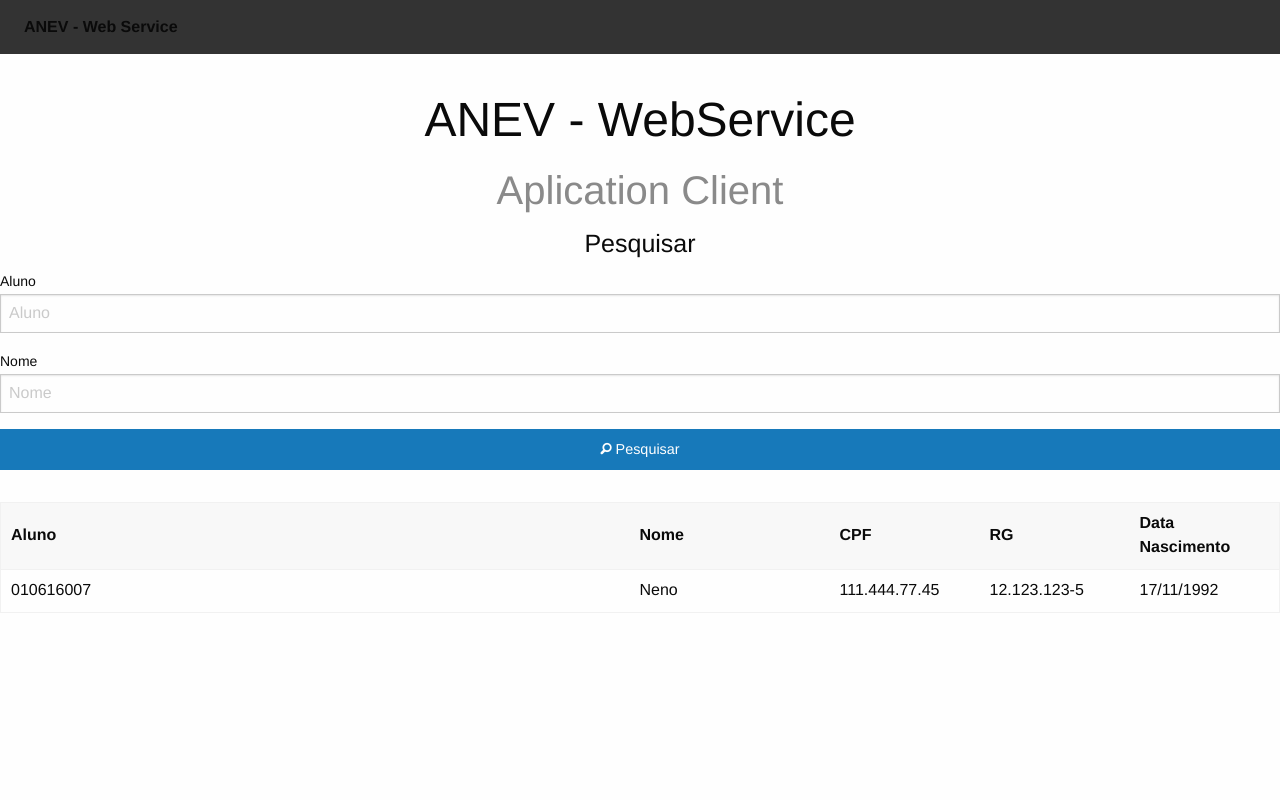
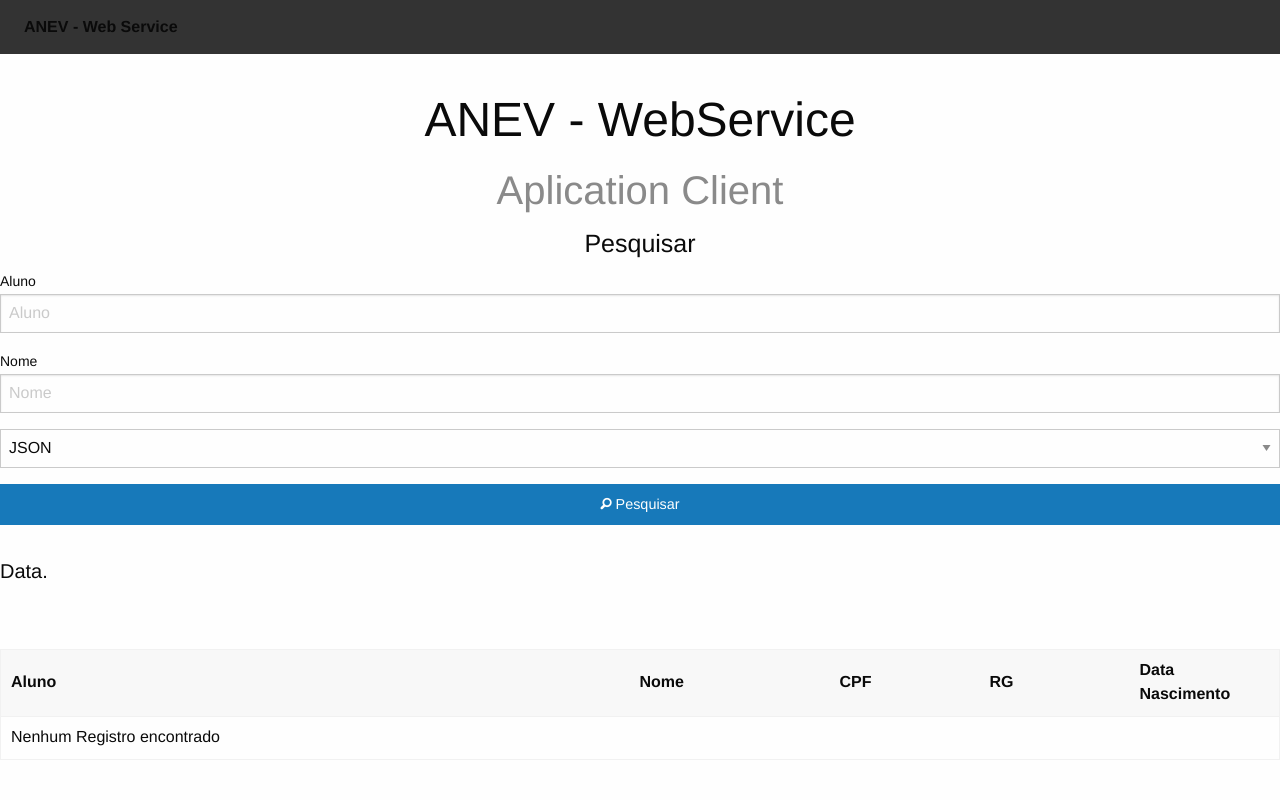
Before and after one commit to nenodias/anev-webservice, a Bottle app: page / in a window 1280 px wide. Run offline with Bottle, Linux system fonts and the light colour scheme; some libraries are stand-ins or nearby versions.

Commit message:
Atualizando client basico com angular e JS para JSON

```diff
--- /dev/null
+++ b/static/js/app-config.js
@@ -0,0 +1,7 @@
+(function() {
+    'use strict';
+    angular.module("app")
+    .config(function($interpolateProvider){
+        $interpolateProvider.startSymbol('({').endSymbol('})');
+    });
+ })();
--- /dev/null
+++ b/static/js/app.js
@@ -0,0 +1,4 @@
+(function() {
+    'use strict';
+    angular.module("app", []);
+ })();
--- /dev/null
+++ b/static/js/home_controller.js
@@ -0,0 +1,30 @@
+(function() {
+    'use strict';
+    angular.module('app')
+    .controller('HomeController', ['$scope', '$http', function($scope, $http) {
+        $scope.aluno = null;
+        $scope.nome =  null;
+        var JSON = { id: 1, name: 'JSON' };
+        var XML = { id: 2, name: 'XML' };
+        $scope.items = [ JSON, XML ];
+   		$scope.formato = JSON;
+   		$scope.registros = [];
+
+   		$scope.pesquisar = function(){
+   			var filtros = '';
+   			if($scope.aluno != null){
+   				filtros += '&aluno=' + $scope.aluno;
+   			}
+   			if($scope.nome != null){
+   				filtros += '&nome=' + $scope.nome;
+   			}
+   			$http.get('alunos?format=' + $scope.formato.name + filtros)
+   			.then(function(response){
+   				var retorno = response.data;
+   				$scope.registros = retorno.alunos;
+   				console.log(retorno.alunos)
+   			});
+   		};
+    }])
+    ;
+ })();
--- a/template/index.html
+++ b/template/index.html
@@ -2,14 +2,26 @@
 <html class="no-js" lang="en">
    <head>
       <meta charset="utf-8"/>
+      <meta http-equiv="X-UA-Compatible" content="IE=edge">
       <meta name="viewport" content="width=device-width, initial-scale=1.0"/>
       <title>ANEV - Web Service</title>
+      <!-- Foundation Css -->
       <link rel="stylesheet" href="http://dhbhdrzi4tiry.cloudfront.net/cdn/sites/foundation.min.css">
+      <!-- Estilo -->
       <link rel="stylesheet" href="static/css/style.css">
+      <!-- Ícones -->
       <link rel="stylesheet" href="static/css/fonts/foundation-icons.css">
+      <!-- JQuery -->
+      <script src="https://code.jquery.com/jquery-2.2.3.js" integrity="sha256-laXWtGydpwqJ8JA+X9x2miwmaiKhn8tVmOVEigRNtP4=" crossorigin="anonymous"></script>
+      <!-- Angular -->
+      <script type="text/javascript" src="https://code.angularjs.org/1.5.5/angular.js"></script>
+      <!-- App -->
+      <script type="text/javascript" src="static/js/app.js"></script>
+      <script type="text/javascript" src="static/js/app-config.js"></script>
+      <script type="text/javascript" src="static/js/home_controller.js"></script>
    </head>
-   <body>
-      <div class="off-canvas-wrapper">
+   <body ng-app="app">
+      <div class="off-canvas-wrapper" ng-controller="HomeController">
          <div class="off-canvas-wrapper-inner" data-off-canvas-wrapper>
             <!-- off-canvas title bar for 'small' screen -->
             <div class="title-bar" data-responsive-toggle="widemenu" data-hide-for="medium">
@@ -39,19 +51,27 @@
                     <div class="large">
                         <h4 class="text-center">Pesquisar</h4>
                         <label>Aluno
-                        <input type="text" placeholder="Aluno">
+                        <input type="number" ng-model="aluno" placeholder="Aluno">
                         </label>
                         <label>Nome
-                        <input type="text" placeholder="Nome">
+                        <input type="text" ng-model="nome" placeholder="Nome">
                         </label>
+                        <select ng-model="formato" ng-options="item as item.name for item in items"></select>
                         <p>
-                            <a type="submit" class="button expanded">
+                            <a type="submit" class="button expanded" ng-click="pesquisar()">
                                 <i class="fi-magnifying-glass foundicon-magnifying-glass"></i>
                                 Pesquisar
                             </a>
                         </p>
                     </div>
                 </form>
+               </div>
+               <div class="row column">
+                <div class="panel">
+                  <h5>Data.</h5>
+                  <pre id="data">
+                  </pre>
+                </div>
                </div>
                <div class="row column">
                 <table id="tabela">
@@ -65,12 +85,15 @@
                         </tr>
                     </thead>
                     <tbody>
-                        <tr>
-                          <td>010616007</td>
-                          <td>Neno</td>
-                          <td>111.444.77.45</td>
-                          <td>12.123.123-5</td>
-                          <td>17/11/1992</td>
+                        <tr ng-repeat="(indice, dado) in registros">
+                          <td>({dado.aluno})</td>
+                          <td>({dado.nome})</td>
+                          <td>({dado.cpf})</td>
+                          <td>({dado.rg})</td>
+                          <td>({dado.data_nasc})</td>
+                        </tr>
+                        <tr ng-hide="registros.length">
+                          <td col="5">Nenhum Registro encontrado</td>
                         </tr>
                     </tbody>
                 </table>
```
